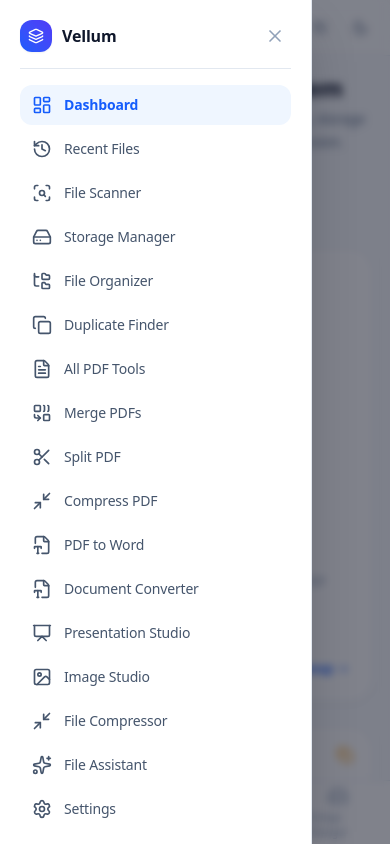
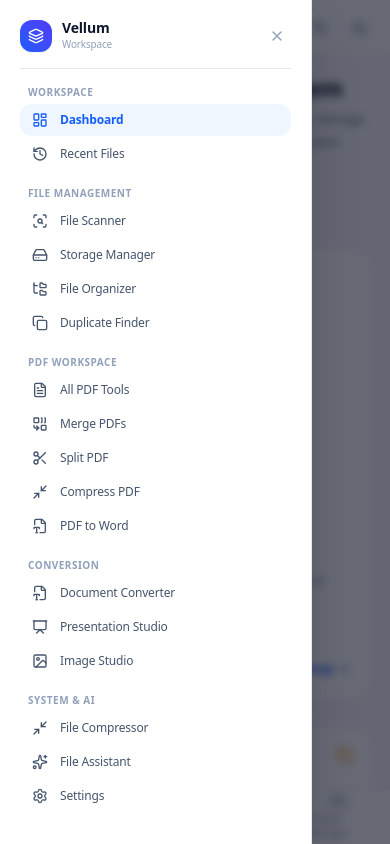
Before and after one commit to aditya-misra346/TwoolKit, a Next.js app in the folder frontend/: page / in a window 390 px wide. Both pictures are taken after a click on the button 32 px from the left and 27 px from the top of the page. Built offline with nearby package versions, Linux system fonts and the light colour scheme.

Commit message:
Auto-update: 2026-11-03 22:03:06 (1 file(s) modified)

```diff
--- a/frontend/src/components/MobileNav.tsx
+++ b/frontend/src/components/MobileNav.tsx
@@ -2,7 +2,7 @@
 
 import Link from "next/link";
 import { usePathname } from "next/navigation";
-import { NAV, MOBILE_NAV } from "@/lib/tools";
+import { NAV_SECTIONS, MOBILE_NAV, NAV } from "@/lib/tools";
 import { Layers, X } from "lucide-react";
 import clsx from "clsx";
 
@@ -18,7 +18,7 @@ export function MobileNav({ drawerOpen, onCloseDrawer }: MobileNavProps) {
     <>
       {/* Slide-over Drawer for All Links */}
       {drawerOpen && (
-        <div className="fixed inset-0 z-50 md:hidden bg-slate-950/50 backdrop-blur-xs flex">
+        <div className="fixed inset-0 z-50 md:hidden bg-slate-950/60 backdrop-blur-xs flex animate-in fade-in duration-150">
           <div
             className="w-4/5 max-w-xs bg-white dark:bg-slate-900 h-full p-5 flex flex-col shadow-2xl border-r border-slate-200 dark:border-slate-800"
             onClick={(e) => e.stopPropagation()}
@@ -28,16 +28,35 @@ export function MobileNav({ drawerOpen, onCloseDrawer }: MobileNavProps) {
                 <div className="w-8 h-8 rounded-xl bg-gradient-to-tr from-blue-600 to-indigo-600 flex items-center justify-center text-white shadow-xs">
                   <Layers className="w-4 h-4" />
                 </div>
-                <span className="font-bold text-base text-slate-900 dark:text-white">Vellum</span>
+                <div className="flex flex-col">
+                  <span className="font-bold text-sm text-slate-900 dark:text-white leading-none">
+                    Vellum
+                  </span>
+                  <span className="text-[10px] text-slate-400 dark:text-slate-500 mt-0.5">
+                    Workspace
+                  </span>
                 </div>
-              <button onClick={onCloseDrawer} className="p-1.5 text-slate-400 hover:text-slate-600 rounded-lg">
-                <X className="w-5 h-5" />
+              </div>
+              <button
+                onClick={onCloseDrawer}
+                className="p-1.5 text-slate-400 hover:text-slate-600 dark:hover:text-slate-200 rounded-lg hover:bg-slate-100 dark:hover:bg-slate-800"
+                aria-label="Close menu"
+              >
+                <X className="w-4 h-4" />
               </button>
             </div>
 
-            <nav className="flex-1 overflow-y-auto py-4 space-y-1">
-              {NAV.map((item) => {
-                const active = pathname === item.href || (item.href !== "/" && pathname.startsWith(item.href));
+            <div className="flex-1 overflow-y-auto py-4 space-y-4">
+              {NAV_SECTIONS.map((section) => (
+                <div key={section.id} className="space-y-1">
+                  <div className="px-2 text-[10px] font-bold tracking-wider text-slate-400 dark:text-slate-500 uppercase">
+                    {section.title}
+                  </div>
+                  <nav className="space-y-0.5">
+                    {section.items.map((item) => {
+                      const isExact = pathname === item.href;
+                      const isNested = item.href !== "/" && pathname.startsWith(item.href);
+                      const active = isExact || isNested;
                       const Icon = item.icon;
                       return (
                         <Link
@@ -45,42 +64,47 @@ export function MobileNav({ drawerOpen, onCloseDrawer }: MobileNavProps) {
                           href={item.href}
                           onClick={onCloseDrawer}
                           className={clsx(
-                      "flex items-center gap-3 px-3 py-2.5 rounded-xl text-sm font-medium transition-colors",
+                            "flex items-center gap-3 px-3 py-2 rounded-xl text-xs font-medium transition-colors",
                             active
                               ? "bg-blue-50 text-blue-600 dark:bg-blue-950/60 dark:text-blue-400 font-semibold"
                               : "text-slate-600 dark:text-slate-400 hover:bg-slate-100 dark:hover:bg-slate-800"
                           )}
                         >
-                    <Icon className="w-5 h-5" />
+                          <Icon className="w-4 h-4" />
                           <span>{item.label}</span>
                         </Link>
                       );
                     })}
                   </nav>
                 </div>
+              ))}
+            </div>
+          </div>
         </div>
       )}
 
       {/* Bottom Navigation Bar for Mobile */}
-      <nav className="md:hidden fixed bottom-0 left-0 right-0 h-16 border-t border-slate-200 dark:border-slate-800 bg-white/90 dark:bg-slate-900/90 backdrop-blur-md z-30 flex items-center justify-around px-2">
+      <nav className="md:hidden fixed bottom-0 left-0 right-0 h-14 border-t border-slate-200 dark:border-slate-800 bg-white/95 dark:bg-slate-950/95 backdrop-blur-md z-30 flex items-center justify-around px-2">
         {MOBILE_NAV.map((navId) => {
           const item = NAV.find((n) => n.id === navId);
           if (!item) return null;
-          const active = pathname === item.href || (item.href !== "/" && pathname.startsWith(item.href));
+          const isExact = pathname === item.href;
+          const isNested = item.href !== "/" && pathname.startsWith(item.href);
+          const active = isExact || isNested;
           const Icon = item.icon;
           return (
             <Link
               key={item.id}
               href={item.href}
               className={clsx(
-                "flex flex-col items-center justify-center py-1 px-3 rounded-xl transition-all",
+                "flex flex-col items-center justify-center py-1 px-3 rounded-lg transition-all",
                 active
                   ? "text-blue-600 dark:text-blue-400 font-semibold"
-                  : "text-slate-400 dark:text-slate-500 hover:text-slate-600"
+                  : "text-slate-400 dark:text-slate-500 hover:text-slate-600 dark:hover:text-slate-300"
               )}
             >
-              <Icon className="w-5 h-5" />
-              <span className="text-[10px] mt-1 tracking-tight">{item.label}</span>
+              <Icon className="w-4 h-4" />
+              <span className="text-[10px] mt-0.5 tracking-tight">{item.label}</span>
             </Link>
           );
         })}
```
Lines whose indentation alone changed are shown as unchanged.
